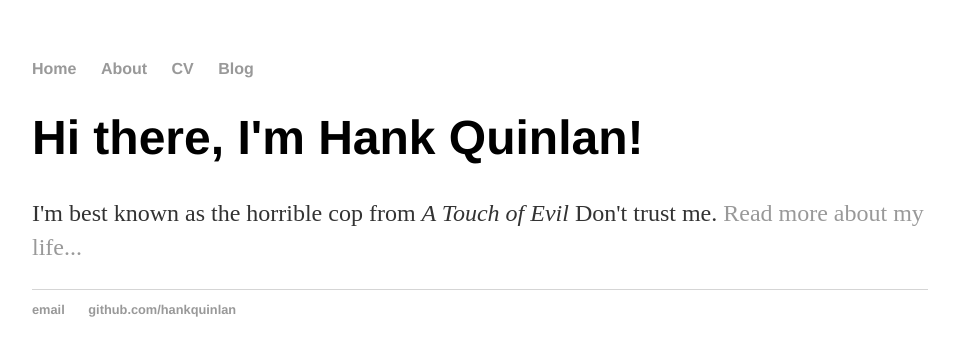
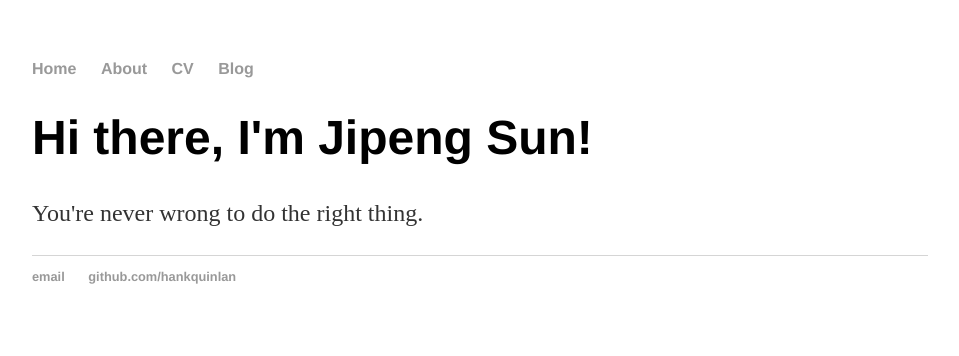
Before and after one commit to JipengSun/jipengsun.github.io, a Jekyll site: the page built from index.html, in a window 1280 px wide. Shown: the top 356 px of the page, without its empty margins (160-1119 px from the left). Built offline with Jekyll 4.4.1, drawn with Linux system fonts in a browser that asks for light colours.

Commit message:
Update index.html

```diff
--- a/index.html
+++ b/index.html
@@ -1,8 +1,8 @@
 ---
 layout: default
-title: Hank Quinlan, Horrible Cop
+title: Jipeng Sun
 ---
 <div class="blurb">
-	<h1>Hi there, I'm Hank Quinlan!</h1>
-	<p>I'm best known as the horrible cop from <em>A Touch of Evil</em> Don't trust me. <a href="/about">Read more about my life...</a></p>
+	<h1>Hi there, I'm Jipeng Sun!</h1>
+	<p>You're never wrong to do the right thing.</p>
 </div><!-- /.blurb -->
```
